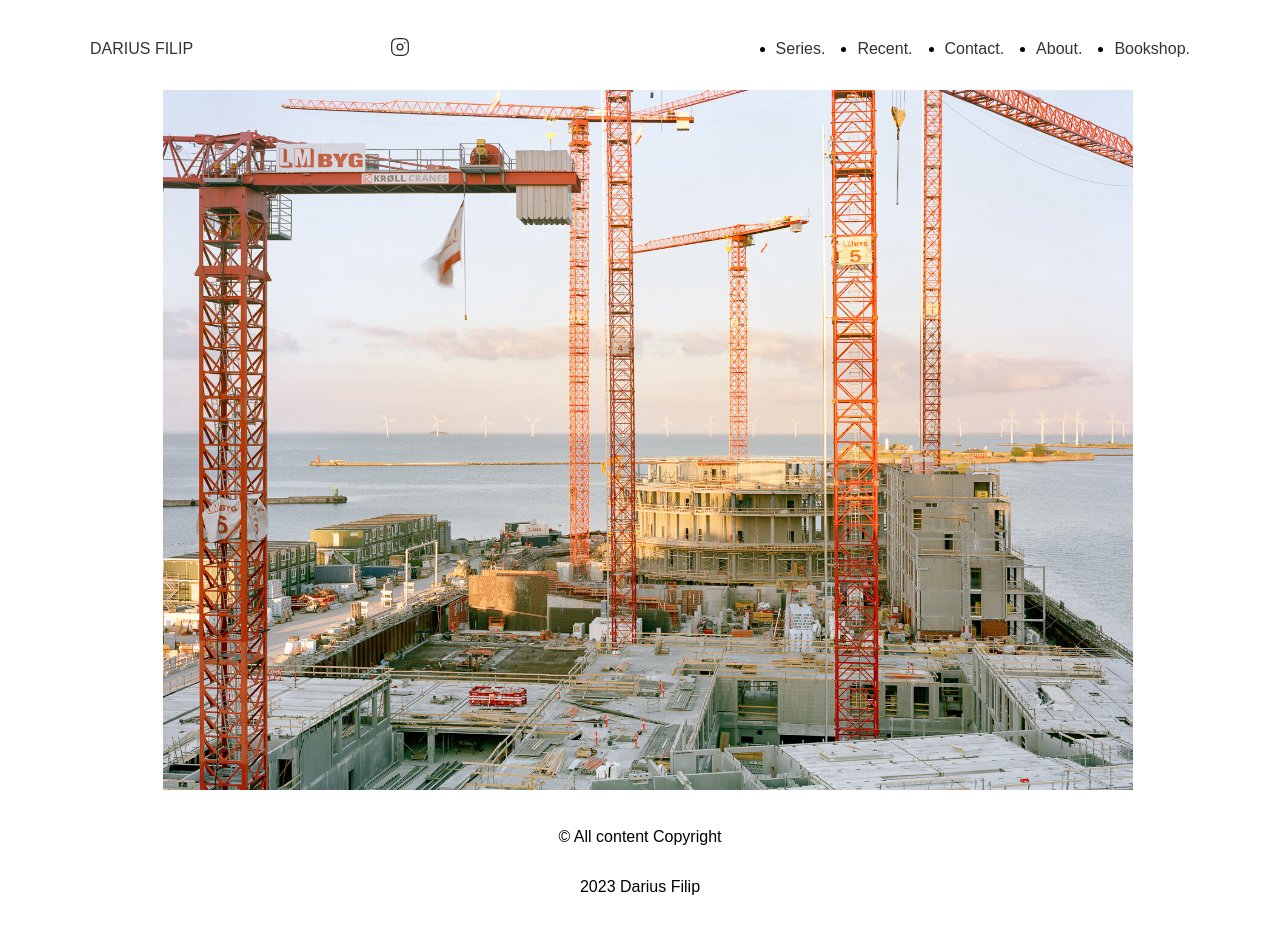
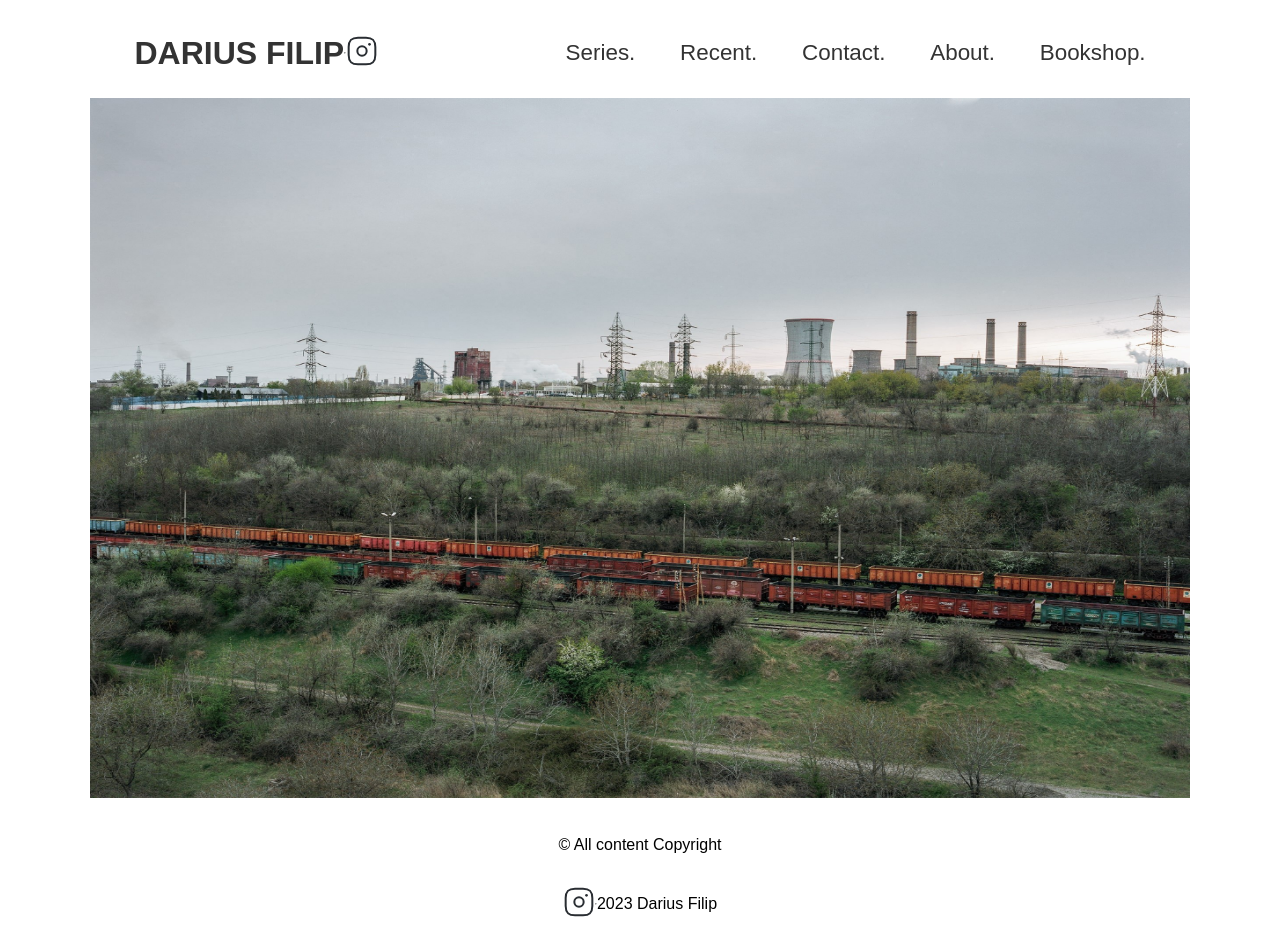
Before and after one commit to danieldraganweb/darius-filip-com-next-app, a Next.js app: page / in a window 1280 px wide. Before the commit the page ends 920 px from the top, so only its background shows below. Built offline with nearby package versions, Linux system fonts and the light colour scheme.

Commit message:
style navbar and hero area

```diff
--- a/app/components/Banner.tsx
+++ b/app/components/Banner.tsx
@@ -6,13 +6,12 @@ function BannerImage() {
   return (
     <div className={styles.container}>
       <Image
-        src={"/main-img-1.jpg"}
+        src={"/main-img-3.jpg"}
         alt="macarale"
-        width={970}
+        width={1100}
         height={700}
         blurDataURL="/main-img-1.jpg"
         placeholder="blur"
-        className="transition-opacity opacity-0 duration-[3s]"
         onLoadingComplete={(image) => {
           image.classList.remove("opacity-0");
         }}
--- a/app/components/Footer.tsx
+++ b/app/components/Footer.tsx
@@ -6,7 +6,10 @@ function Footer() {
     <>
       <div className={styles.main}>
         <p>&copy; All content Copyright</p>
-        <p className={styles.copyright}>2023 Darius Filip</p>
+        <p className={styles.copyright}>
+          <InstagramSVG /> <hr />
+          2023 Darius Filip
+        </p>
       </div>
     </>
   );
--- /dev/null
+++ b/app/components/Header.tsx
@@ -0,0 +1,15 @@
+import React from "react";
+import styles from "../styles/components/Navbar.module.scss";
+// import Logo from "./Logo";
+
+function Header() {
+  return (
+    <header>
+      <div className={styles.container}>
+        <h1 className={styles.logo}>DARIUS FILIP</h1>
+      </div>
+    </header>
+  );
+}
+
+export default Header;
--- a/app/components/InstagramSVG.tsx
+++ b/app/components/InstagramSVG.tsx
@@ -7,8 +7,8 @@ function InstagramSVG() {
     <div className={styles.InstagramSVG}>
       <Link href="https://www.instagram.com/dariusfilip/" target="_blank">
         <svg
-          width="20px"
-          height="20px"
+          width="2em"
+          height="2em"
           viewBox="0 0 24 24"
           fill="none"
           xmlns="http://www.w3.org/2000/svg"
--- /dev/null
+++ b/app/components/Logo.tsx
@@ -0,0 +1,15 @@
+import React from "react";
+import Link from "next/link";
+import Image from "next/image";
+
+function Logo() {
+  return (
+    <div>
+      <Link href="/" className="logo">
+        <Image src="/next.svg" alt="logo" width={100} height={100} />
+      </Link>
+    </div>
+  );
+}
+
+export default Logo;
--- a/app/components/Navbar.tsx
+++ b/app/components/Navbar.tsx
@@ -3,6 +3,7 @@ import React, { useState } from "react";
 import Link from "next/link";
 import styles from "../styles/components/Navbar.module.scss";
 import InstagramSVG from "./InstagramSVG";
+import Header from "./Header";
 
 const Navbar = () => {
   const [menuOpen, setMenuOpen] = useState(false);
@@ -12,11 +13,12 @@ const Navbar = () => {
   };
 
   return (
-    <header className={styles.navbar}>
-      <Link href="/" className={styles.logo}>
-        DARIUS FILIP
-      </Link>
+    <>
+      <div className="container">
+        <nav className={styles.navbar}>
           <div className={styles.instagramSVG}>
+            <Header />
+            <hr />
             <InstagramSVG />
           </div>
           <button className={styles.burgerMenu} onClick={toggleMenu}>
@@ -48,7 +50,9 @@ const Navbar = () => {
               <Link href="/bookshop">Bookshop.</Link>
             </li>
           </ul>
-    </header>
+        </nav>
+      </div>
+    </>
   );
 };
 
--- a/app/page.module.scss
+++ b/app/page.module.scss
@@ -1,32 +1,13 @@
 @use './app/styles/base/_variables' as _variables;
+@use './app/styles/utils/_mixins' as _mixins;
+@use './app/styles/base/_base' as _base;
 
 *.main {
-    width: 100%;
-    height: auto;
-    min-width: 100vw;
-    box-sizing: border-box;
-    scroll-behavior: smooth;
-    padding: 0 1rem;
+    width: 80%;
+    max-width: 1100px;
+    display: flex;
+    flex-direction: column;
+    justify-content: center;
+    align-items: center;
     margin: 0 auto;
-    font-size: _variables.$font-size-desktop;
 }
-// .html {
-//     font-size: 16px;
-//     line-height: 1.5;
-//     font-family: var(--font-family);
-//     box-sizing: border-box;
-//     border: 2px solid red;
-//   }
-
-//   .body {
-//     margin: 0;
-//     padding: 0;
-//     background-color: #f5f5f5;
-//     color: #333;
-//   }
-
-//   .layout {
-//     display: flex;
-//     flex-direction: column;
-//     min-height: 100vh;
-//   }
--- a/app/page.tsx
+++ b/app/page.tsx
@@ -4,11 +4,9 @@ import styles from "./page.module.scss";
 export default function Home() {
   return (
     <main className={styles.main}>
-      <div className={styles.grid}>
-        <div className={styles.banner}>
-          <Banner />
-          <p className={styles.description}></p>
-        </div>
+      <div className={styles.banner}>
+        <Banner />
+        <p className={styles.description}></p>
       </div>
     </main>
   );
--- a/app/styles/base/_base.scss
+++ b/app/styles/base/_base.scss
@@ -4,7 +4,6 @@
 .main {
   width: 100%;
   height: auto;
-  min-width: 100vw;
   box-sizing: border-box;
   scroll-behavior: smooth;
   padding: 0 1rem;
@@ -15,7 +14,7 @@
 .main .html {
   font-size: 16px;
   line-height: 1.5;
-  font-family: var(--font-family);
+  font-family: _variables.$primary-font;
   box-sizing: border-box;
   border: 2px solid red;
 }
@@ -32,3 +31,13 @@
   flex-direction: column;
   min-height: 100vh;
 }
+
+.container {
+  width: 100%;
+  max-width: 1100px;
+  display: flex;
+  flex-direction: column;
+  justify-content: center;
+  align-items: center;
+  margin: 0 auto;
+}
--- a/app/styles/components/Banner.module.scss
+++ b/app/styles/components/Banner.module.scss
@@ -1,10 +1,9 @@
 .container {
-    width: 100vw;
-    max-width: 100%;
+    width: 80%;
+    max-width: 1100px;
     display: flex;
     flex-direction: column;
     justify-content: center;
     align-items: center;
     margin: 0 auto;
-
   }
--- a/app/styles/components/Navbar.module.scss
+++ b/app/styles/components/Navbar.module.scss
@@ -10,14 +10,12 @@
   justify-content: space-between;
   align-items: center;
   margin: 0 auto;
-  padding: 1rem;
-  width: 100%;
+  width: 80%;
   max-width: 1100px;
 
   .logo {
-    margin: 0;
-    font-size: 1rem;
-    font-weight: 300;
+    font-size: 2rem;
+    font-weight: 600;
     text-decoration: none;
     font-family: _variables.$primary-font;
     color: _variables.$primary-text-color;
@@ -51,7 +49,11 @@
     display: flex;
     flex-direction: row;
     gap: 2em;
-    justify-content: space-around;
+    justify-content: space-between;
+    align-items: center;
+    list-style: none;
+    font-size: _variables.$font-size-desktop;
+
 
     &.open {
       display: flex;
@@ -67,6 +69,7 @@
       li {
         margin-bottom: 1rem;
         text-decoration: none;
+        list-style: none;
       }
     }
 
```
Lines whose indentation alone changed are shown as unchanged.
